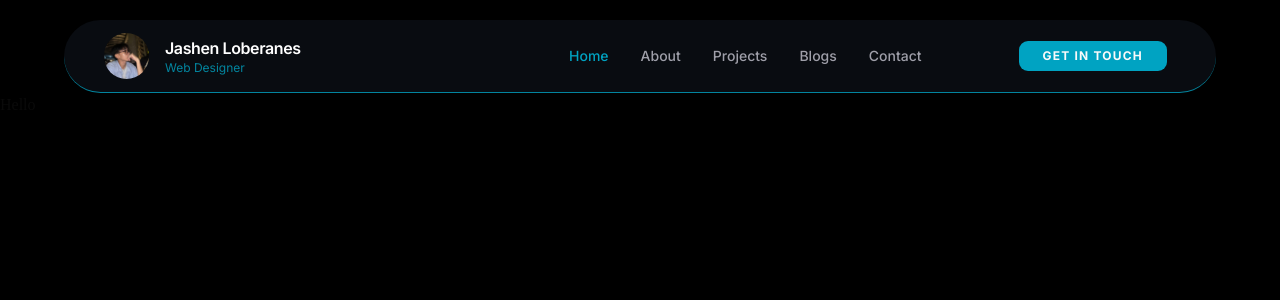
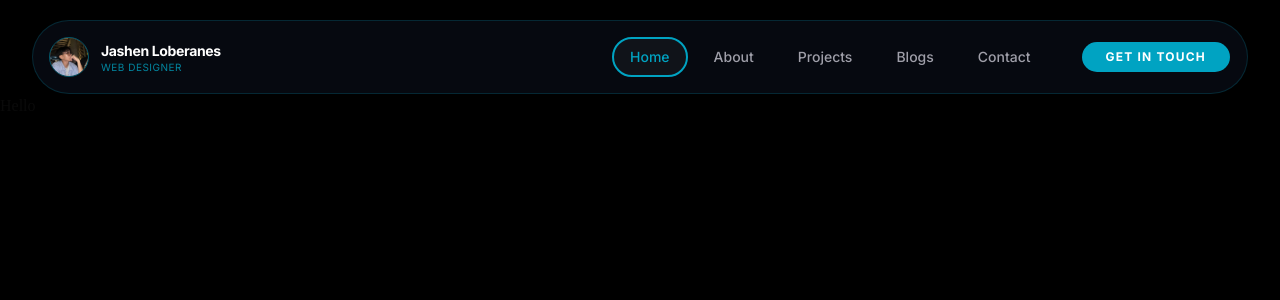
Before and after one commit to JashiroProgArtHub/portfolio-midterm, a Next.js app: page / in a window 1280 px wide. Shown: the top 300 px of the page. Built offline with nearby package versions, Linux system fonts and the light colour scheme.

Commit message:
refractor: update navbar styles

```diff
--- a/components/common/Navbar.tsx
+++ b/components/common/Navbar.tsx
@@ -1,49 +1,90 @@
-"use client"
+"use client";
 
-import Link from "next/link"
-import { Button } from "@/components/ui/button"
-import { Inter } from 'next/font/google'
-import Image from 'next/image'
-import {usePathname} from "next/navigation";
-import profilePic from "@/assets/images/parola-selfie-pfp.jpg"
-import {NAV_LINKS} from "@/constants/navigation"
+import Link from "next/link";
+import Image from "next/image";
+import { usePathname } from "next/navigation";
+import { Inter } from "next/font/google";
 
+import { Button } from "@/components/ui/button";
+import { Avatar, AvatarFallback, AvatarImage } from "@/components/ui/avatar";
+import {
+  NavigationMenu,
+  NavigationMenuItem,
+  NavigationMenuLink,
+  NavigationMenuList,
+  navigationMenuTriggerStyle,
+} from "@/components/ui/navigation-menu";
 
-const inter = Inter({ subsets: ['latin'] })
+import { cn } from "@/lib/utils";
+import profilePic from "@/assets/images/parola-selfie-pfp.jpg";
+import { NAV_LINKS } from "@/constants/navigation";
 
+const inter = Inter({ subsets: ["latin"] });
 
 export default function Navbar() {
-    const pathname = usePathname();
+  const pathname = usePathname();
+
   return (
-    <header className={`${inter.className} sticky top-0 z-50 w-[90%] mx-auto mt-5 rounded-full backdrop-blur-md border-b border-[#00A3C2]/80 bg-gray-800/30 text-white py-2`}>
-      <div className="container mx-auto flex h-14 items-center justify-between px-10">
-
-        <Link href="/" className="flex gap-4 items-center justify-center">
-        <Image src={profilePic} width={45} height={45} alt="profile" className="rounded-full"/>
-        <div className="flex flex-col">
-          <span className="text-l font-semibold tracking-tight">Jashen Loberanes</span>
-          <span className="text-xs text-[#00A3C2]/80">Web Designer</span>
+    <header
+      className={cn(
+        inter.className,
+        "sticky top-0 z-50 w-[95%] max-w-7xl mx-auto mt-5 rounded-full",
+        "backdrop-blur-md border border-[#00A3C2]/20 bg-gray-900/40 text-white py-2 px-4",
+      )}
+    >
+      <div className="container mx-auto flex h-14 items-center justify-between">
+        <Link href="/" className="flex gap-3 items-center group">
+          <Avatar className="h-10 w-10 border border-[#00A3C2]/50">
+            <AvatarImage src={profilePic.src} alt="Jashen Loberanes" />
+            <AvatarFallback>JL</AvatarFallback>
+          </Avatar>
+          <div className="flex flex-col leading-tight">
+            <span className="text-sm font-bold tracking-tight">
+              Jashen Loberanes
+            </span>
+            <span className="text-[10px] text-[#00A3C2]/80 uppercase tracking-wider">
+              Web Designer
+            </span>
           </div>
         </Link>
 
-        <div className="hidden md:flex items-center gap-24 text-sm font-medium text-zinc-400 p-2">
-        <nav className="flex gap-8">
-          {NAV_LINKS.map((link) => (
-            <Link
-            key={link.href}
-            href={link.href}
-            className={`${pathname === link.href ? "text-[#00A3C2]" : "text-[#A0AEC0}"} hover:text-white transition-all duration-300`}
-            >
-            {link.label}
-            </Link>
-          ))}
-        </nav>
-        <Button className="rounded-2 px-6 bg-[#00A3C2] hover:bg-[#00A3C2]/80 text-xs font-bold tracking-widest uppercase transition-transform transition-all duration-300 active:scale-95">
-        Get in Touch
-        </Button>
+        <div className="hidden md:flex items-center gap-8">
+          <NavigationMenu>
+            <NavigationMenuList className="gap-2">
+              {NAV_LINKS.map((link) => {
+                const isActive = pathname === link.href;
+
+                return (
+                  <NavigationMenuItem key={link.href}>
+                    <Link href={link.href} className="contents">
+                      <NavigationMenuLink
+                        asChild
+                        className={cn(
+                          // 1. SHARED BASE STYLES
+                          "px-4 py-2 rounded-full text-sm font-medium transition-all duration-200 border-2 hover:bg-white/5",
+
+                          // 2. CONDITIONAL LOGIC
+                          isActive
+                            ? // ACTIVE STATE: Constant white background, subtle grey hover
+                              "bg-white/4 text-[#00A3C2] border-[#00A3C2]"
+                            : // INACTIVE STATE: Dark background, cyan border only on hover
+                              "bg-transparent border-transparent text-zinc-400 hover:text-[#00A3C2] hover:border-white/3",
+                        )}
+                      >
+                        <span>{link.label}</span>
+                      </NavigationMenuLink>
+                    </Link>
+                  </NavigationMenuItem>
+                );
+              })}
+            </NavigationMenuList>
+          </NavigationMenu>
+
+          <Button className="rounded-full px-6 bg-[#00A3C2] hover:bg-[#00A3C2]/90 text-white text-xs font-bold uppercase tracking-widest transition-all active:scale-95">
+            Get in Touch
+          </Button>
         </div>
-
       </div>
     </header>
-  )
+  );
 }
--- /dev/null
+++ b/components/ui/avatar.tsx
@@ -0,0 +1,112 @@
+"use client"
+
+import * as React from "react"
+import { Avatar as AvatarPrimitive } from "radix-ui"
+
+import { cn } from "@/lib/utils"
+
+function Avatar({
+  className,
+  size = "default",
+  ...props
+}: React.ComponentProps<typeof AvatarPrimitive.Root> & {
+  size?: "default" | "sm" | "lg"
+}) {
+  return (
+    <AvatarPrimitive.Root
+      data-slot="avatar"
+      data-size={size}
+      className={cn(
+        "group/avatar relative flex size-8 shrink-0 rounded-full select-none after:absolute after:inset-0 after:rounded-full after:border after:border-border after:mix-blend-darken data-[size=lg]:size-10 data-[size=sm]:size-6 dark:after:mix-blend-lighten",
+        className
+      )}
+      {...props}
+    />
+  )
+}
+
+function AvatarImage({
+  className,
+  ...props
+}: React.ComponentProps<typeof AvatarPrimitive.Image>) {
+  return (
+    <AvatarPrimitive.Image
+      data-slot="avatar-image"
+      className={cn(
+        "aspect-square size-full rounded-full object-cover",
+        className
+      )}
+      {...props}
+    />
+  )
+}
+
+function AvatarFallback({
+  className,
+  ...props
+}: React.ComponentProps<typeof AvatarPrimitive.Fallback>) {
+  return (
+    <AvatarPrimitive.Fallback
+      data-slot="avatar-fallback"
+      className={cn(
+        "flex size-full items-center justify-center rounded-full bg-muted text-sm text-muted-foreground group-data-[size=sm]/avatar:text-xs",
+        className
+      )}
+      {...props}
+    />
+  )
+}
+
+function AvatarBadge({ className, ...props }: React.ComponentProps<"span">) {
+  return (
+    <span
+      data-slot="avatar-badge"
+      className={cn(
+        "absolute right-0 bottom-0 z-10 inline-flex items-center justify-center rounded-full bg-primary text-primary-foreground bg-blend-color ring-2 ring-background select-none",
+        "group-data-[size=sm]/avatar:size-2 group-data-[size=sm]/avatar:[&>svg]:hidden",
+        "group-data-[size=default]/avatar:size-2.5 group-data-[size=default]/avatar:[&>svg]:size-2",
+        "group-data-[size=lg]/avatar:size-3 group-data-[size=lg]/avatar:[&>svg]:size-2",
+        className
+      )}
+      {...props}
+    />
+  )
+}
+
+function AvatarGroup({ className, ...props }: React.ComponentProps<"div">) {
+  return (
+    <div
+      data-slot="avatar-group"
+      className={cn(
+        "group/avatar-group flex -space-x-2 *:data-[slot=avatar]:ring-2 *:data-[slot=avatar]:ring-background",
+        className
+      )}
+      {...props}
+    />
+  )
+}
+
+function AvatarGroupCount({
+  className,
+  ...props
+}: React.ComponentProps<"div">) {
+  return (
+    <div
+      data-slot="avatar-group-count"
+      className={cn(
+        "relative flex size-8 shrink-0 items-center justify-center rounded-full bg-muted text-sm text-muted-foreground ring-2 ring-background group-has-data-[size=lg]/avatar-group:size-10 group-has-data-[size=sm]/avatar-group:size-6 [&>svg]:size-4 group-has-data-[size=lg]/avatar-group:[&>svg]:size-5 group-has-data-[size=sm]/avatar-group:[&>svg]:size-3",
+        className
+      )}
+      {...props}
+    />
+  )
+}
+
+export {
+  Avatar,
+  AvatarImage,
+  AvatarFallback,
+  AvatarGroup,
+  AvatarGroupCount,
+  AvatarBadge,
+}
```
